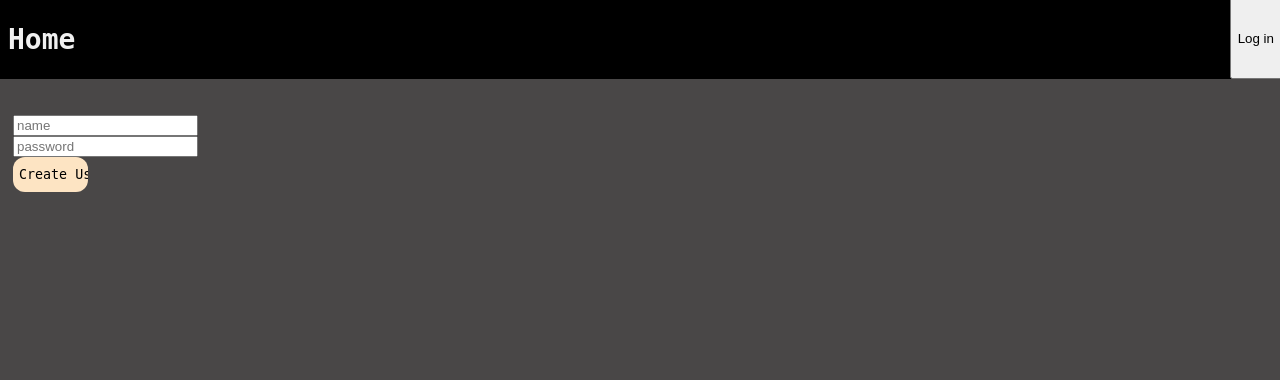
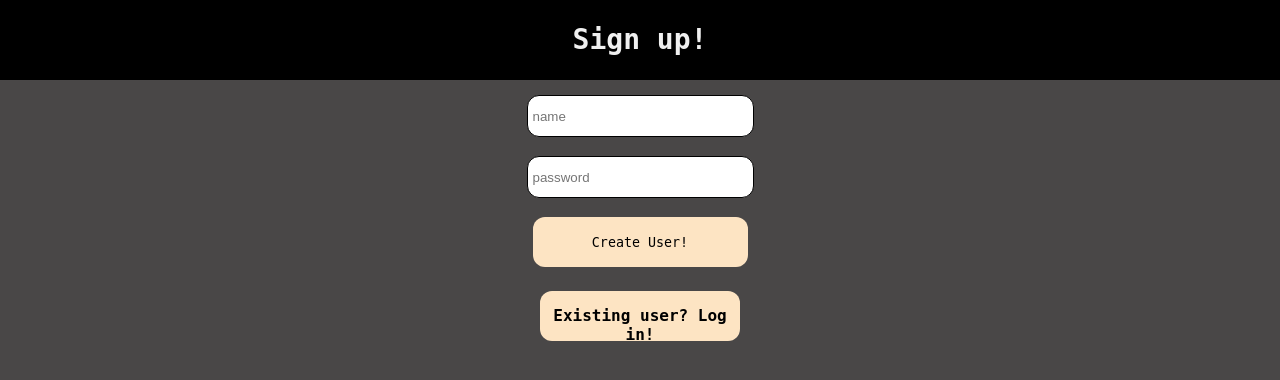
Before and after one commit to PandaBean18/glowing-octo-winner, a Flask app: page /users/new in a window 1280 px wide. Shown: the top 380 px of the page. Run offline with Flask 2, Linux system fonts and the light colour scheme; some web fonts are replaced.

Commit message:
forms aligning and other css

```diff
--- a/static/header.css
+++ b/static/header.css
@@ -50,3 +50,39 @@
 input[type="submit"]:hover {
     cursor: pointer;
 }
+
+form {
+    width: 100px;
+    float: left;
+    margin-top: 26px;
+    margin-left: 5px;
+    margin-right: 5px;
+}
+
+input[type="submit"]:hover {
+    cursor: pointer;
+}
+
+.sec-header {
+    background: #000000;
+    color: #f0f0f0;
+    margin-left: -10px;
+    margin-right: -10px;
+    margin-top: -10px;
+    margin-bottom: 10px;
+    height: 82px;
+}
+
+.sec-header h1 {
+    margin: 0px;
+    padding-left: 5px;
+    padding-right: 5px;
+    font-size: 28px;
+    text-align: center;
+}
+
+.sec-header div {
+    width: 200px;
+    margin: auto;
+    padding-top: 25px;
+}
--- a/templates/base.html
+++ b/templates/base.html
@@ -15,6 +15,7 @@
 </head>
 
 <body>
+    {% block header %}
         <header>
             <div class="main-header">
                 <div class="home">
@@ -34,10 +35,13 @@
                         </form>
                     </div>
                 {% else %}
-                <button>Log in</button>
+                    <form action="/login" method="get">
+                        <input type="submit" value="Log in">
+                    </form>
                 {% endif %}
             </div>
         </header>
+    {% endblock %}
     {% block content %}{% endblock %}
 </body>
 
--- a/templates/new_user.html
+++ b/templates/new_user.html
@@ -1,10 +1,26 @@
 {% extends "base.html" %}
+{% block header %}
+    <div class="sec-header">
+        <div>
+            <h1>Sign up!</h1>
+        </div>
+    </div>
+{% endblock %}
 {% block content %}
+    <div class="new">
         <form action="/users/new" method="post">
             <input type="text" name="user[name]" placeholder="name">
             <br>
+            <br>
             <input type="text" name="user[pass]" placeholder="password">
+            <br>
             <br>
             <input type="submit" value="Create User!">
         </form>
+    </div>
+
+    <br>
+    <div class="new-user">
+        <a href="/login">Existing user? Log in!</a>
+    </div>
 {% endblock content %}
```
Also changed, not shown: templates/login.html (+16 -0 lines), 1 other file. Lines whose indentation alone changed are shown as unchanged.
